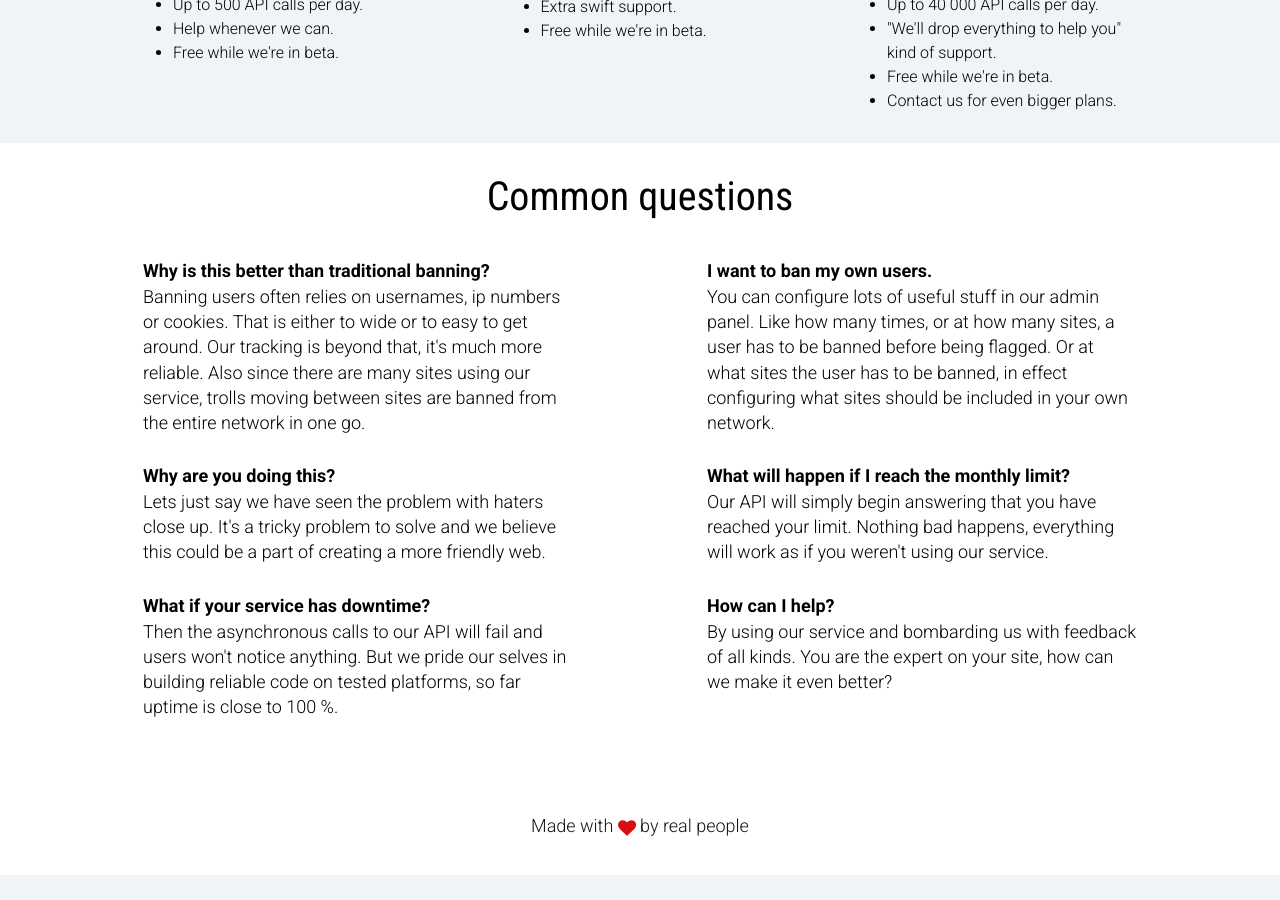
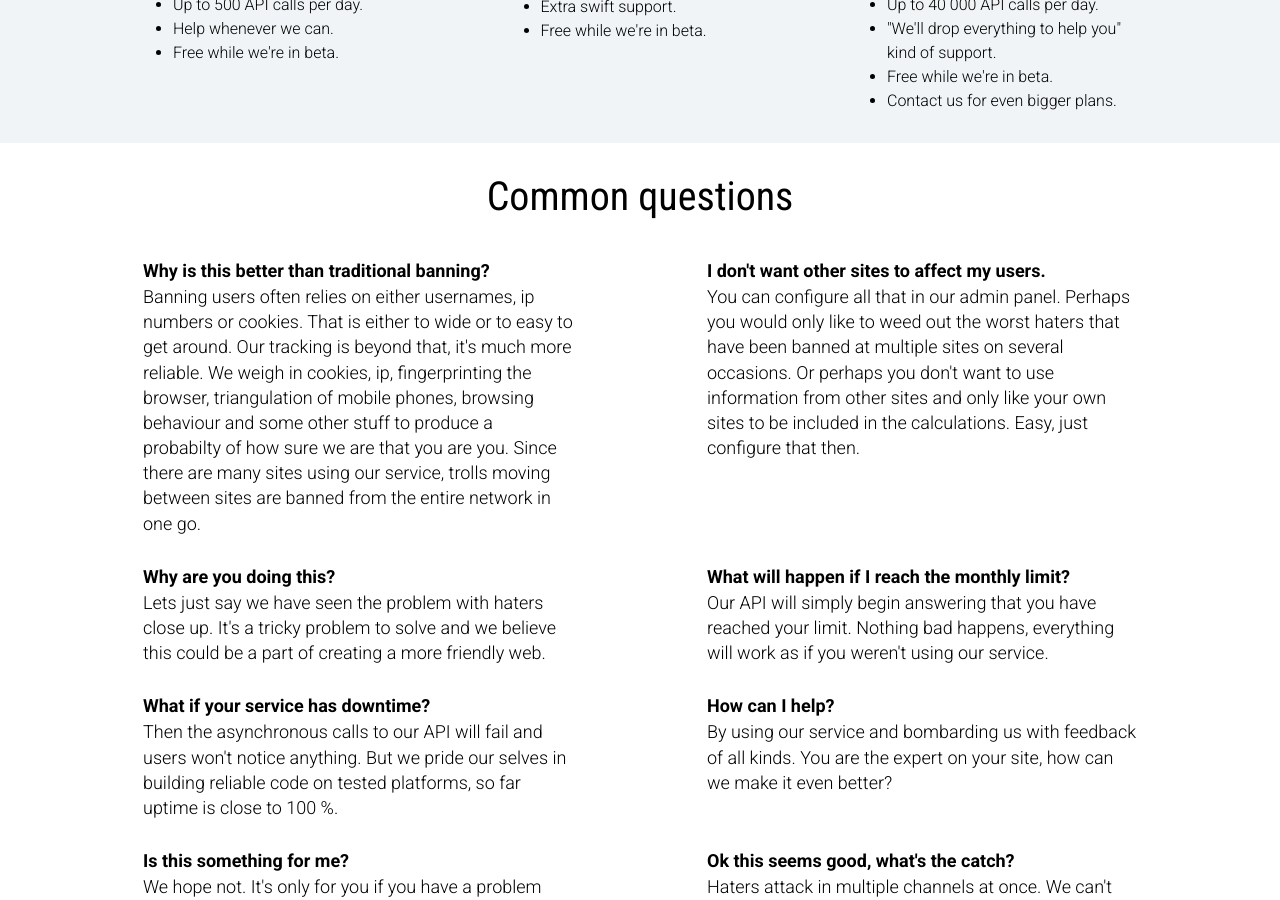
Before and after one commit to getmembrane/getmembrane.github.io, a Jekyll site: the page built from index.html, in a window 1280 px wide and 900 px high, scrolled down 2001 px. Built offline with Jekyll 4.4.1, drawn with Linux system fonts in a browser that asks for light colours; before the commit the page ends 2876 px from its top, so only the background shows below that; some of the changed text lies outside the part shown.

Commit message:
Updated FAQ section

```diff
--- a/index.html
+++ b/index.html
@@ -89,11 +89,11 @@ layout: default
         <div class="faq_container">
             <div class="faq_item">
                 <h4 class="faq_question">Why is this better than traditional banning?</h4>
-                <p class="faq_answer">Banning users often relies on usernames, ip numbers or cookies. That is either to wide or to easy to get around. Our tracking is beyond that, it's much more reliable. Also since there are many sites using our service, trolls moving between sites are banned from the entire network in one go.</p>
+                <p class="faq_answer">Banning users often relies on either usernames, ip numbers or cookies. That is either to wide or to easy to get around. Our tracking is beyond that, it's much more reliable. We weigh in cookies, ip, fingerprinting the browser, triangulation of mobile phones, browsing behaviour and some other stuff to produce a probabilty of how sure we are that you are you. Since there are many sites using our service, trolls moving between sites are banned from the entire network in one go.</p>
             </div>
             <div class="faq_item">
-                <h4 class="faq_question">I want to ban my own users.</h4>
-                <p class="faq_answer">You can configure lots of useful stuff in our admin panel. Like how many times, or at how many sites, a user has to be banned before being flagged. Or at what sites the user has to be banned, in effect configuring what sites should be included in your own network.</p>
+                <h4 class="faq_question">I don't want other sites to affect my users.</h4>
+                <p class="faq_answer">You can configure all that in our admin panel. Perhaps you would only like to weed out the worst haters that have been banned at multiple sites on several occasions. Or perhaps you don't want to use information from other sites and only like your own sites to be included in the calculations. Easy, just configure that then.</p>
             </div>
             <div class="faq_item">
                 <h4 class="faq_question">Why are you doing this?</h4>
@@ -111,6 +111,14 @@ layout: default
                 <h4 class="faq_question">How can I help?</h4>
                 <p class="faq_answer">By using our service and bombarding us with feedback of all kinds. You are the expert on your site, how can we make it even better?</p>
             </div>
+            <div class="faq_item">
+                <h4 class="faq_question">Is this something for me?</h4>
+                <p class="faq_answer">We hope not. It's only for you if you have a problem with haters. If you do however, we're here to help in any way we can.</p>
+            </div>
+            <div class="faq_item">
+                <h4 class="faq_question">Ok this seems good, what's the catch?</h4>
+                <p class="faq_answer">Haters attack in multiple channels at once. We can't protect you in all of them, yet. But at least we'll lessen the burden in some.</p>
+            </div>
         </div>
     </div>
 </div>
```
